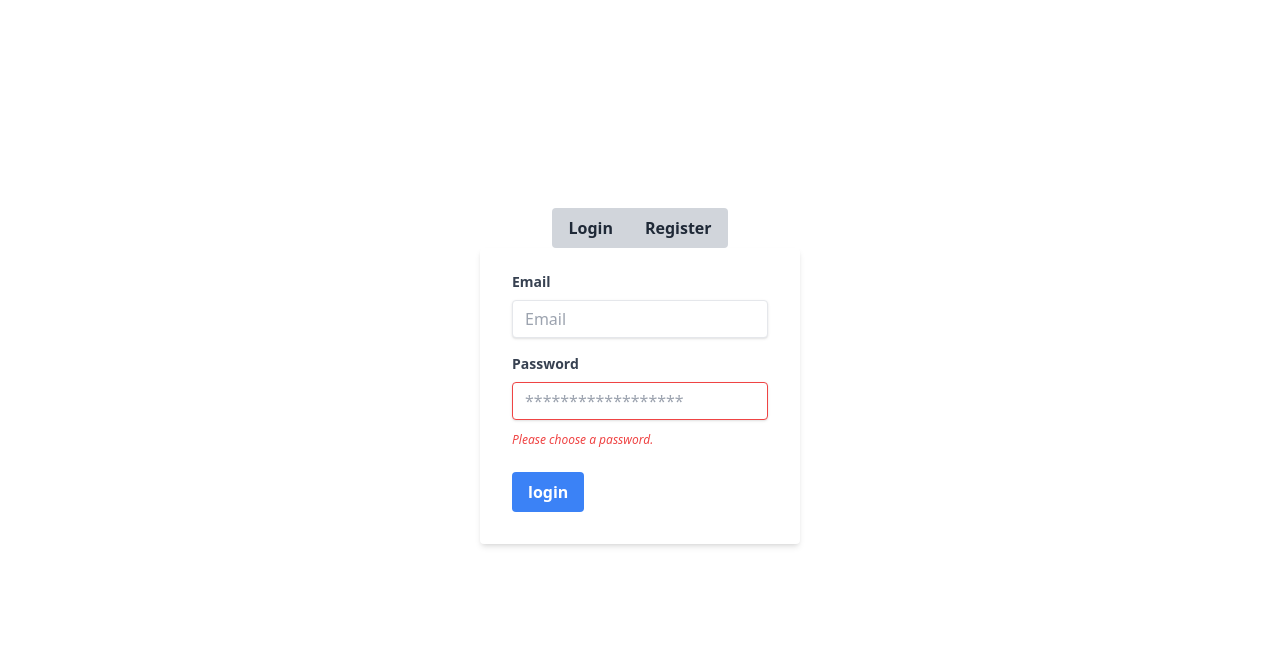
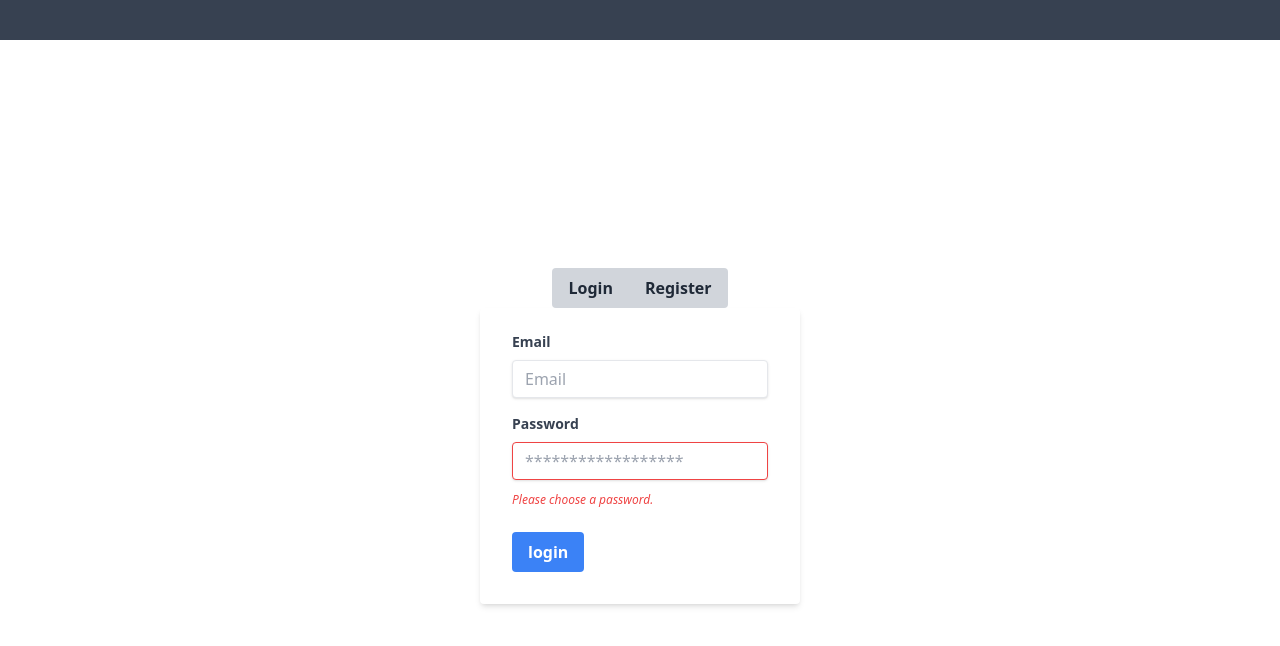
Before and after one commit to juanmgsierra/nuxt-login, a Nuxt app: page / in a window 1280 px wide. Shown: the top 646 px of the page. Built offline with nearby package versions, Linux system fonts and the light colour scheme; no server answers.

Commit message:
feat: I change style in header and CharacterCard

```diff
--- a/components/CharacterCard.vue
+++ b/components/CharacterCard.vue
@@ -1,5 +1,5 @@
 <template>
-    <div class="flex m-3 bg-gray-300 rounded-xl">
+    <div class="flex m-3 bg-gray-500 rounded-xl">
         <NuxtLink :to="`/character/${id}`">
             <NuxtImg
                 :src="image"
--- a/layouts/default.vue
+++ b/layouts/default.vue
@@ -1,22 +1,23 @@
 <template>
-    <div >
-        <header class="bg-gray-200">
-            <nav class="flex justify-end">
-                <div class="mr-5" v-if="firebaseUser" >
-                    <button @click="logOut" class="bg-blue-500 hover:bg-blue-700 text-white font-bold py-2 px-4 rounded focus:outline-none focus:shadow-outline">Log Out</button>
-                </div>
-            </nav>
+    <div class="flex flex-col h-screen text-white DefaultLayout">
+        <header class="py-5 bg-gray-700 text-white text-right">
+
+            <div class="mr-5" v-if="firebaseUser">
+                <button @click="logOut"
+                    class="bg-blue-500 hover:bg-blue-700 text-white font-bold py-2 px-4 rounded focus:outline-none focus:shadow-outline">Log
+                    Out</button>
+            </div>
+
         </header>
-        <main>
-            <slot/>
+        <main class="flex-1 overflow-y-auto p-5">
+            <slot />
         </main>
     </div>
-
 </template>
 
 <script setup>
 const firebaseUser = useFirebaseUser();
-const logOut = async() => {
-        await signOut()
-    }
+const logOut = async () => {
+    await signOut()
+}
 </script>
```
